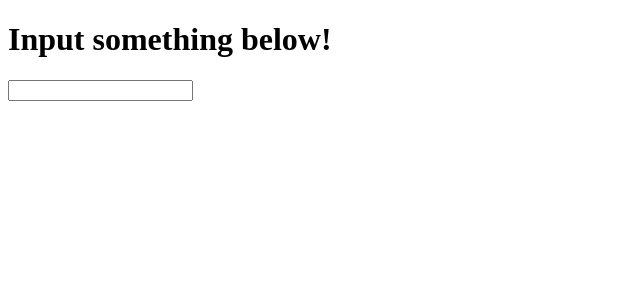
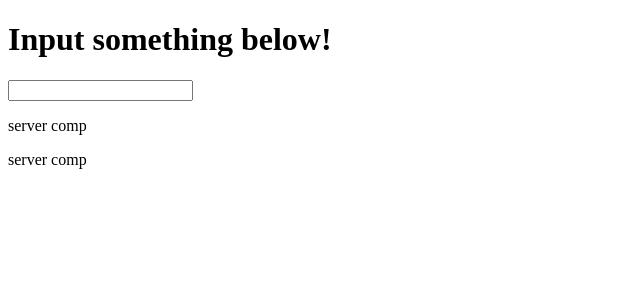
Before and after one commit to MaeganW/learning-angular, an Angular app: page / in a window 1280 px wide. Shown: the top 300 px of the page, without its empty margins (0-640 px from the left). Built offline with nearby package versions, Linux system fonts and the light colour scheme.

Commit message:
nested comp

```diff
--- a/src/app/app.component.html
+++ b/src/app/app.component.html
@@ -1,3 +1,4 @@
 <h1>Input something below!</h1>
 <input type="text" [(ngModel)]="name" />
 <p>{{ name }}</p>
+<app-servers></app-servers>
--- a/src/app/app.module.ts
+++ b/src/app/app.module.ts
@@ -4,9 +4,10 @@
 
 import { AppComponent } from './app.component';
 import { ServerComponent } from './server/server.component';
+import { ServersComponent } from './servers/servers.component';
 
 @NgModule({
-  declarations: [AppComponent, ServerComponent],
+  declarations: [AppComponent, ServerComponent, ServersComponent],
   imports: [BrowserModule, FormsModule],
   providers: [],
   bootstrap: [AppComponent]
--- /dev/null
+++ b/src/app/servers/servers.component.html
@@ -0,0 +1,2 @@
+<app-server></app-server>
+<app-server></app-server>
--- /dev/null
+++ b/src/app/servers/servers.component.ts
@@ -0,0 +1,15 @@
+import { Component, OnInit } from '@angular/core';
+
+@Component({
+  selector: 'app-servers',
+  templateUrl: './servers.component.html',
+  styleUrls: ['./servers.component.css']
+})
+export class ServersComponent implements OnInit {
+
+  constructor() { }
+
+  ngOnInit() {
+  }
+
+}
```
Also changed, not shown: src/app/servers/servers.component.css (added), 1 other file (tests, documents, lock files or other folders).
